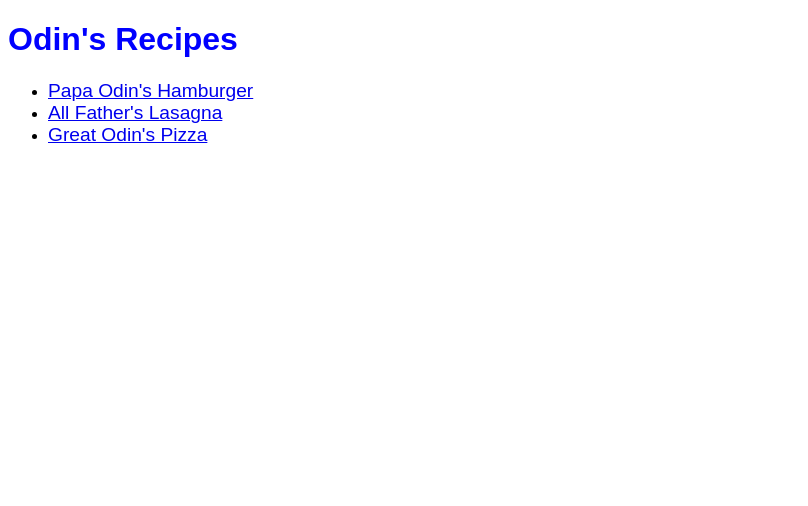
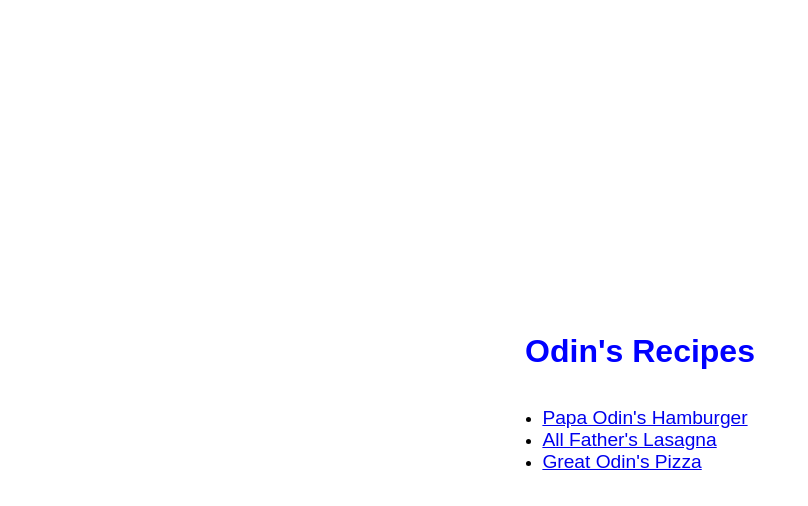
Before and after one commit to paulstarrunner/psr-odin-recipes, a plain HTML site: page index.html in a window 1280 px wide. Shown: the whole page, without its empty margins (0-808 px from the left). Drawn offline with Linux system fonts and the light colour scheme.

Commit message:
css changes

```diff
--- a/wwwroot/styles.css
+++ b/wwwroot/styles.css
@@ -1,5 +1,12 @@
 body {
     font-family: Arial, Helvetica, sans-serif;
+    display: flex;
+    justify-content: center;
+    align-items: center;
+    flex-direction: column;
+    min-height: 100vh;
+    margin: 0;
+    text-align: center;
   }
 
 h1 {
@@ -20,3 +27,12 @@ h3 {
     width: 300px;
     height: auto;
 }
+
+ul, ol {
+  text-align: left;
+  padding-left: 10px;
+}
+
+li {
+  text-align: left;
+}
```
